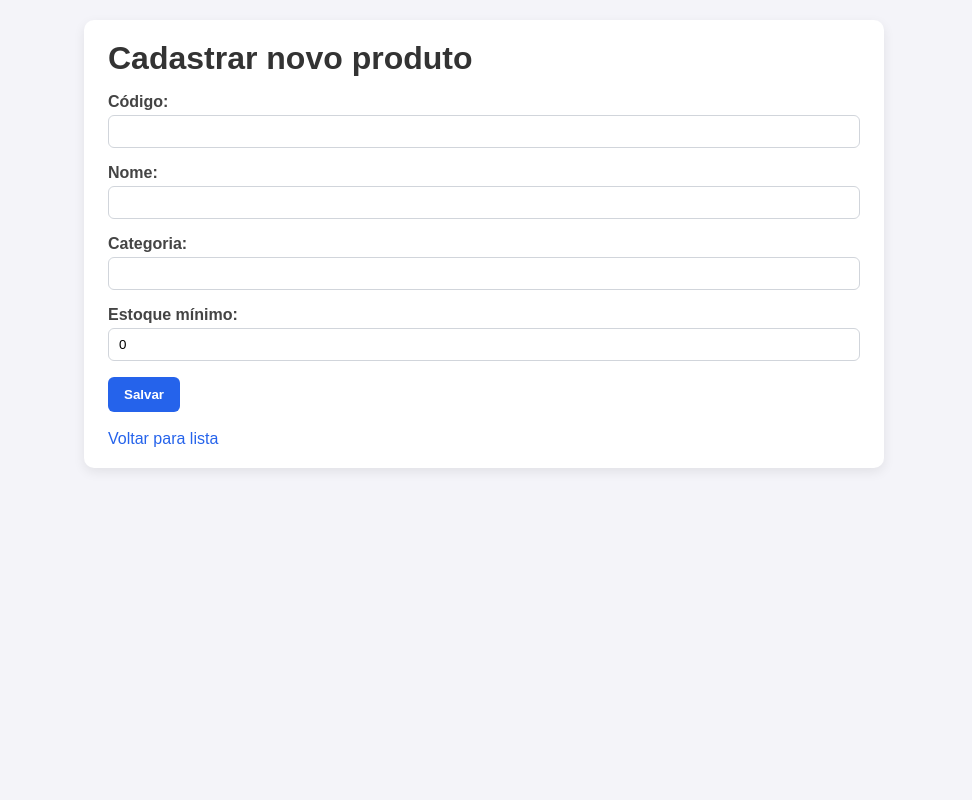
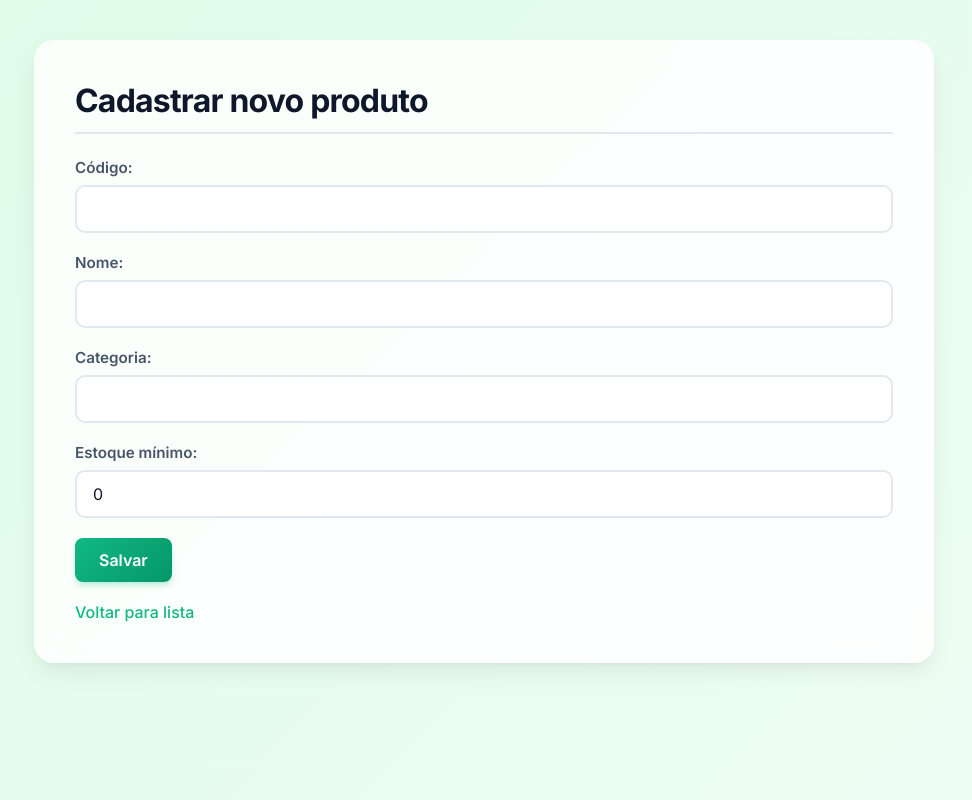
Before and after one commit to DerickxP/inventory-control-system, a Django app: page /produtos/novo/ in a window 1280 px wide. Shown: the whole page, without its empty margins (156-1128 px from the left). Run offline with Django 5.2, Linux system fonts and the light colour scheme.

Commit message:
style: atualizar layout com design premium, animacoes e glassmorphism

```diff
--- a/controle/static/controle/style.css
+++ b/controle/static/controle/style.css
@@ -1,65 +1,129 @@
+@import url('https://fonts.googleapis.com/css2?family=Inter:wght@400;500;600;700&display=swap');
+
+:root {
+    --primary: #10b981;
+    --primary-hover: #059669;
+    --bg-color: #f0fdf4;
+    --surface: rgba(255, 255, 255, 0.85);
+    --text-main: #0f172a;
+    --text-muted: #475569;
+    --border: #e2e8f0;
+    --danger: #ef4444;
+    --danger-bg: #fef2f2;
+    --success: #10b981;
+    --shadow-sm: 0 4px 6px -1px rgba(0, 0, 0, 0.05), 0 2px 4px -1px rgba(0, 0, 0, 0.03);
+    --shadow-md: 0 10px 25px -3px rgba(0, 0, 0, 0.08), 0 4px 6px -2px rgba(0, 0, 0, 0.04);
+}
+
 * {
     box-sizing: border-box;
-    font-family: Arial, sans-serif;
+    font-family: 'Inter', sans-serif;
     margin: 0;
     padding: 0;
 }
 
 body {
-    background: #f4f4f9;
-    padding: 20px;
+    background: linear-gradient(135deg, #dcfce7 0%, #f0fdf4 100%);
+    color: var(--text-main);
+    padding: 40px 20px;
+    min-height: 100vh;
+    display: flex;
+    justify-content: center;
+    align-items: flex-start;
 }
 
 .container {
-    max-width: 800px;
-    margin: 0 auto;
-    background: #ffffff;
-    padding: 20px 24px;
-    border-radius: 10px;
-    box-shadow: 0 4px 12px rgba(0, 0, 0, 0.08);
+    width: 100%;
+    max-width: 900px;
+    background: var(--surface);
+    backdrop-filter: blur(12px);
+    -webkit-backdrop-filter: blur(12px);
+    padding: 40px;
+    border-radius: 20px;
+    box-shadow: var(--shadow-md);
+    border: 1px solid rgba(255, 255, 255, 0.5);
+    animation: fadeIn 0.6s ease-out;
+}
+
+@keyframes fadeIn {
+    from { opacity: 0; transform: translateY(15px); }
+    to { opacity: 1; transform: translateY(0); }
 }
 
 h1 {
-    margin-bottom: 16px;
-    color: #333333;
+    margin-bottom: 24px;
+    color: var(--text-main);
+    font-weight: 700;
+    font-size: 2rem;
+    letter-spacing: -0.025em;
+    border-bottom: 2px solid var(--border);
+    padding-bottom: 12px;
 }
 
 a {
-    color: #2563eb;
+    color: var(--primary);
     text-decoration: none;
+    font-weight: 500;
+    transition: all 0.2s ease;
 }
 
 a:hover {
-    text-decoration: underline;
+    color: var(--primary-hover);
 }
 
 button,
 .btn {
-    display: inline-block;
-    padding: 10px 16px;
-    border-radius: 6px;
+    display: inline-flex;
+    align-items: center;
+    justify-content: center;
+    padding: 12px 24px;
+    border-radius: 8px;
     border: none;
     cursor: pointer;
-    background: #2563eb;
+    background: linear-gradient(135deg, var(--primary) 0%, var(--primary-hover) 100%);
     color: #ffffff;
     font-weight: 600;
-    transition: background 0.2s;
+    font-size: 1rem;
+    transition: all 0.3s cubic-bezier(0.4, 0, 0.2, 1);
+    box-shadow: 0 4px 6px -1px rgba(16, 185, 129, 0.3);
+    text-decoration: none;
 }
 
 button:hover,
 .btn:hover {
-    background: #1d4ed8;
+    transform: translateY(-2px);
+    box-shadow: 0 8px 15px -3px rgba(16, 185, 129, 0.4);
+    color: #ffffff;
+    text-decoration: none;
+}
+
+button:active,
+.btn:active {
+    transform: translateY(0);
 }
 
 .form-group {
-    margin-bottom: 12px;
+    margin-bottom: 20px;
+    animation: slideIn 0.4s ease-out forwards;
+    opacity: 0;
+}
+
+.form-group:nth-child(1) { animation-delay: 0.1s; }
+.form-group:nth-child(2) { animation-delay: 0.2s; }
+.form-group:nth-child(3) { animation-delay: 0.3s; }
+.form-group:nth-child(4) { animation-delay: 0.4s; }
+
+@keyframes slideIn {
+    from { opacity: 0; transform: translateX(-10px); }
+    to { opacity: 1; transform: translateX(0); }
 }
 
 label {
     display: block;
-    margin-bottom: 4px;
+    margin-bottom: 8px;
     font-weight: 600;
-    color: #444444;
+    color: var(--text-muted);
+    font-size: 0.95rem;
 }
 
 input[type="text"],
@@ -67,47 +131,104 @@ input[type="number"],
 textarea,
 select {
     width: 100%;
-    padding: 8px 10px;
-    border-radius: 6px;
-    border: 1px solid #d1d5db;
-    margin-bottom: 4px;
+    padding: 12px 16px;
+    border-radius: 10px;
+    border: 2px solid var(--border);
+    background: #ffffff;
+    font-size: 1rem;
+    color: var(--text-main);
+    transition: all 0.2s ease;
 }
 
 input:focus,
 textarea:focus,
 select:focus {
     outline: none;
-    border-color: #2563eb;
-    box-shadow: 0 0 0 1px rgba(37, 99, 235, 0.3);
+    border-color: var(--primary);
+    box-shadow: 0 0 0 4px rgba(16, 185, 129, 0.15);
+    background: #ffffff;
+}
+
+textarea {
+    min-height: 100px;
+    resize: vertical;
 }
 
 ul.produtos {
     list-style: none;
-    margin-top: 16px;
+    margin-top: 24px;
+    display: flex;
+    flex-direction: column;
+    gap: 16px;
 }
 
 ul.produtos li {
-    background: #f9fafb;
-    border-radius: 8px;
-    padding: 10px 12px;
-    margin-bottom: 8px;
-    border: 1px solid #e5e7eb;
+    background: #ffffff;
+    border-radius: 12px;
+    padding: 20px;
+    border: 1px solid var(--border);
     display: flex;
     justify-content: space-between;
     align-items: center;
+    box-shadow: var(--shadow-sm);
+    transition: all 0.3s ease;
+    animation: fadeIn 0.5s ease-out;
+}
+
+ul.produtos li:hover {
+    transform: translateY(-3px) scale(1.01);
+    box-shadow: var(--shadow-md);
+    border-color: var(--primary);
+}
+
+ul.produtos li span {
+    display: flex;
+    flex-direction: column;
+    gap: 6px;
+}
+
+ul.produtos li span:last-child {
+    align-items: flex-end;
+}
+
+ul.produtos li strong {
+    font-size: 1.1rem;
+    color: var(--primary-hover);
 }
 
 .badge-alerta {
-    color: #b91c1c;
+    display: inline-block;
+    background: var(--danger-bg);
+    color: var(--danger);
     font-weight: 700;
+    font-size: 0.75rem;
+    padding: 4px 10px;
+    border-radius: 999px;
+    border: 1px solid rgba(239, 68, 68, 0.2);
+    margin-top: 6px;
+    letter-spacing: 0.05em;
+    width: max-content;
+}
+
+.mensagem-erro,
+.mensagem-sucesso {
+    padding: 12px 16px;
+    border-radius: 8px;
+    margin-bottom: 20px;
+    font-weight: 500;
+    display: flex;
+    align-items: center;
+    animation: fadeIn 0.4s ease-out;
 }
 
 .mensagem-erro {
-    color: #b91c1c;
-    margin-bottom: 8px;
+    background: var(--danger-bg);
+    color: var(--danger);
+    border-left: 4px solid var(--danger);
 }
 
 .mensagem-sucesso {
-    color: #15803d;
-    margin-bottom: 8px;
+    background: #ecfdf5;
+    color: var(--success);
+    border-left: 4px solid var(--success);
 }
```
